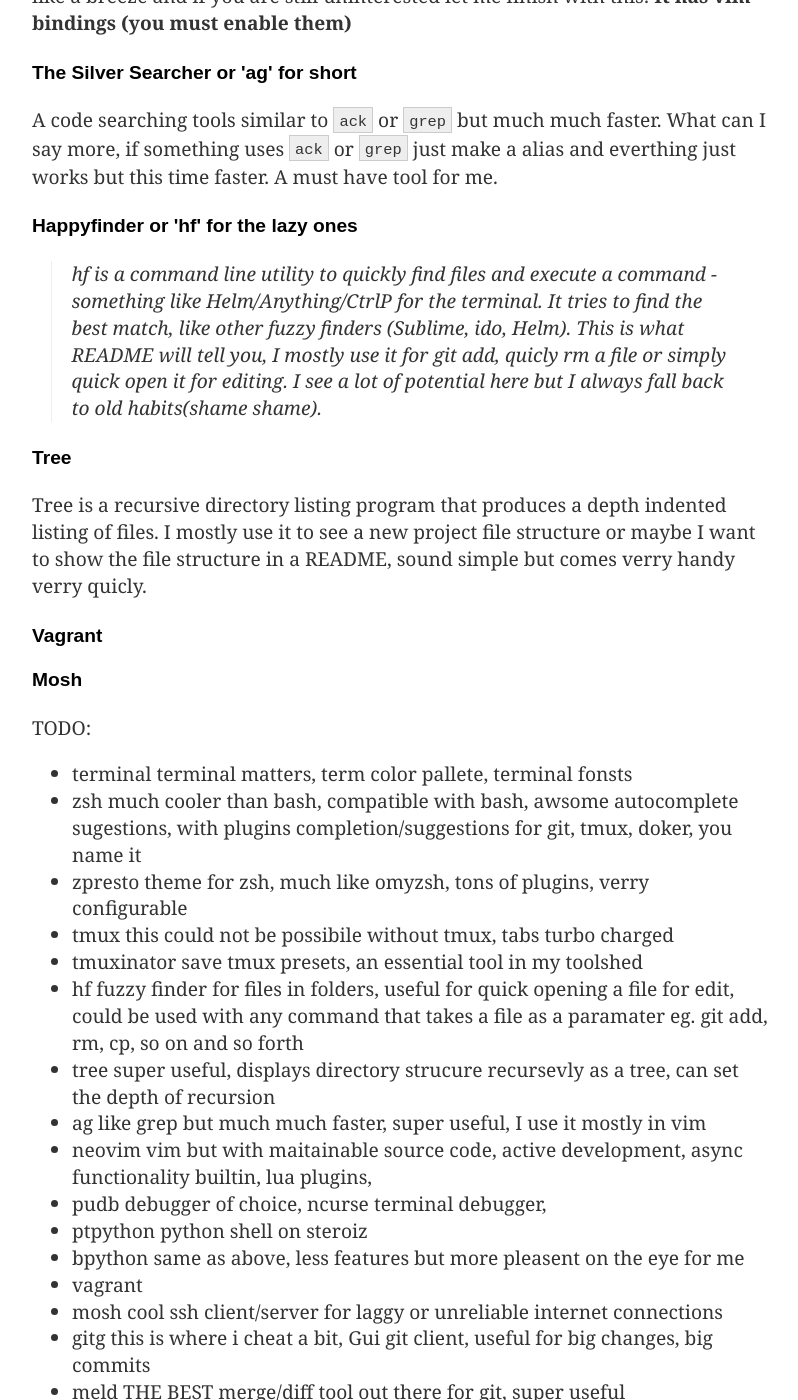
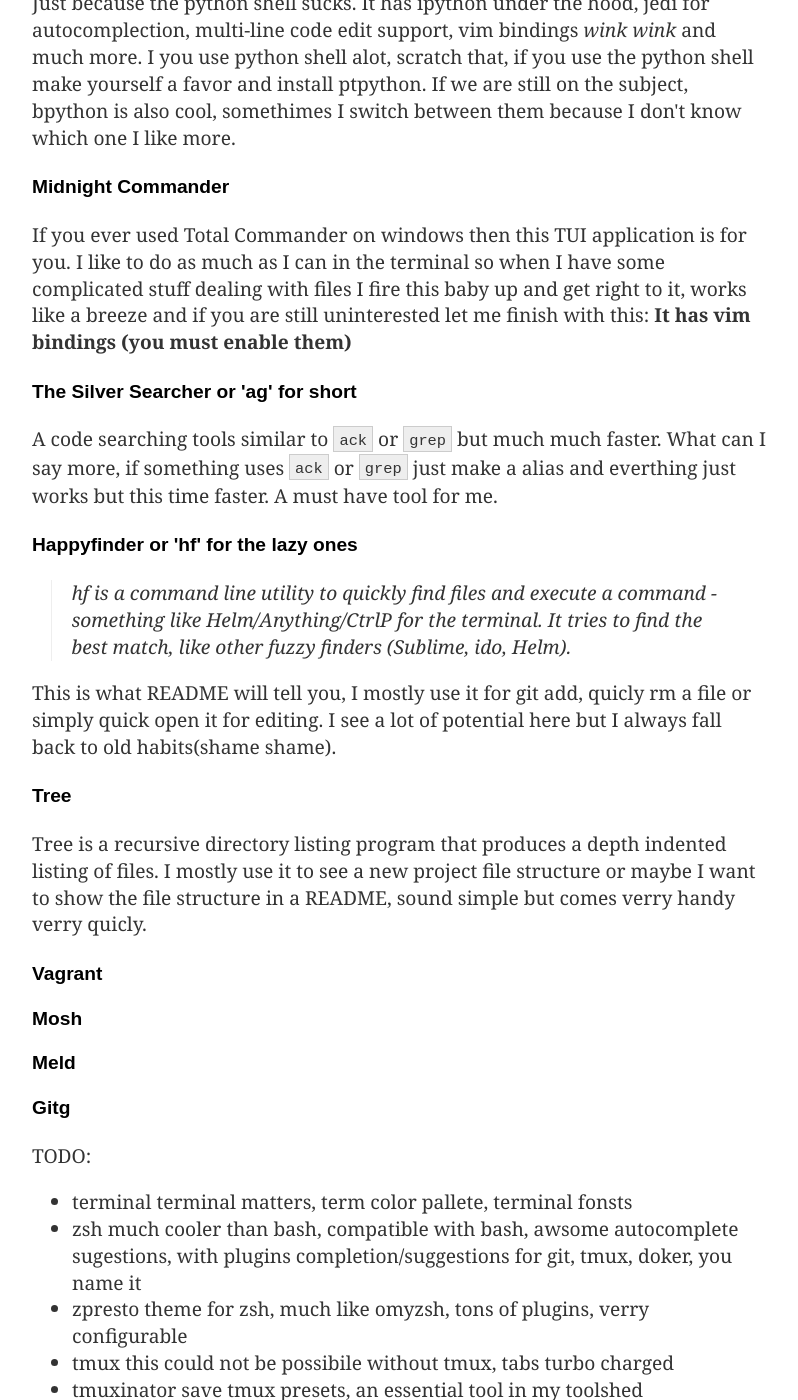
Before and after one commit to BontaVlad/BontaVlad.github.io, a Jekyll site: the page built from _posts/2015-06-11-my-life-in-the-terminal.md, in a window 1280 px wide and 1400 px high, scrolled down 1916 px. Shown: the whole window, without its empty margins (352-1150 px from the left). Built offline with Jekyll 4.4.1, drawn with Linux system fonts in a browser that asks for light colours.

Commit message:
Added an image to the post

```diff
--- a/_posts/2015-06-11-my-life-in-the-terminal.md
+++ b/_posts/2015-06-11-my-life-in-the-terminal.md
@@ -11,6 +11,8 @@
 Grab some popcorn and enjoy.
 
 ---
+
+<img src="http://i.imgur.com/hxeZDnh.jpg">
 
 ####Terminal
 Just any modern terminal will suffice, just make sure it supports 256 colors. I
@@ -76,6 +78,7 @@
 > hf is a command line utility to quickly find files and execute a command -
 > something like Helm/Anything/CtrlP for the terminal. It tries to find the best
 > match, like other fuzzy finders (Sublime, ido, Helm).
+
 This is what README will tell you, I mostly use it for git add, quicly rm a file
 or simply quick open it for editing. I see a lot of potential here but I always
 fall back to old habits(shame shame).
@@ -89,6 +92,10 @@
 ####Vagrant
 
 ####Mosh
+
+####Meld
+
+####Gitg
 
 TODO:
 
```
